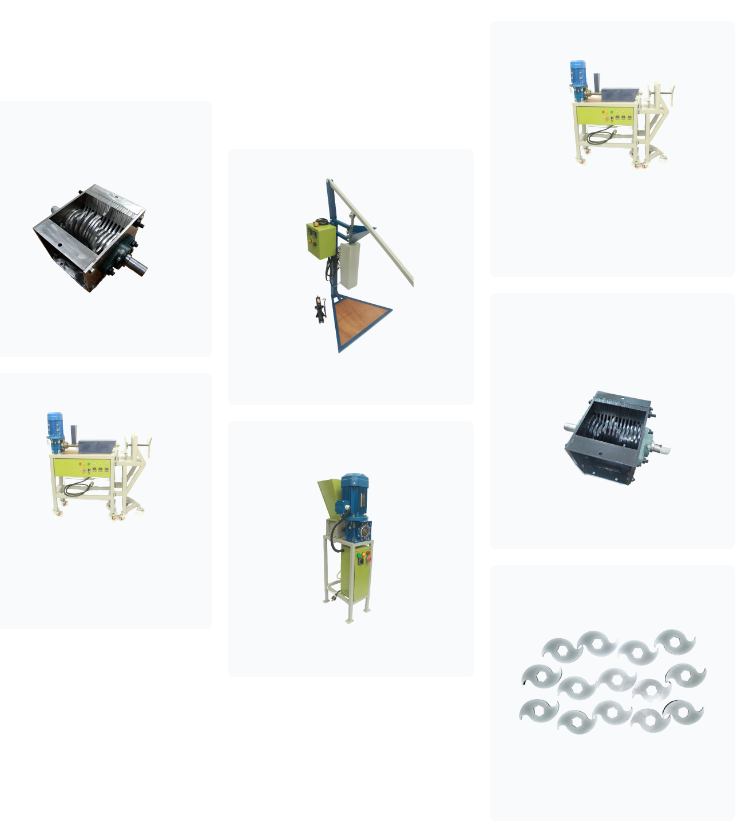
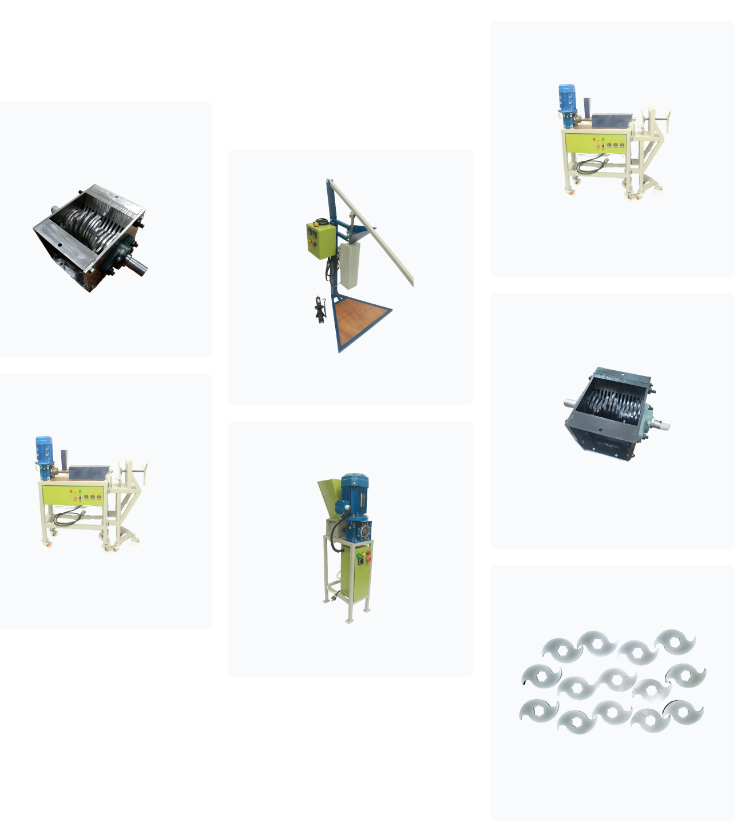
Before and after one commit to ksemilla/resiklo-v1, a Next.js app: page / in a window 1280 px wide. Shown: the part 628-1452 px from the top of the page, without its empty margins (289-1027 px from the left). Built offline with nearby package versions, Linux system fonts and the light colour scheme.

Commit message:
Removed padding

```diff
--- a/src/app/page.tsx
+++ b/src/app/page.tsx
@@ -186,7 +186,7 @@ const Products = () => {
             </div>
           </div>
           <div
-            className="bg-gray-50 border border-transparent rounded-md w-full h-64 flex justify-center items-center pb-14 pl-4 relative hover:shadow-sm hover:bg-gray-50 hover:border-gray-100"
+            className="bg-gray-50 border border-transparent rounded-md w-full h-64 flex justify-center items-center relative hover:shadow-sm hover:bg-gray-50 hover:border-gray-100"
             onMouseEnter={() => {
               setOpacity(1)
               setTranslate2(true)
@@ -331,7 +331,7 @@ const Products = () => {
         </div>
         <div className="col-span-1 flex flex-col space-y-4 ">
           <div
-            className="bg-gray-50 border border-transparent rounded-md w-full h-64 flex justify-center items-center pb-14 pl-4 relative hover:shadow-sm hover:bg-gray-50 hover:border-gray-100"
+            className="bg-gray-50 border border-transparent rounded-md w-full h-64 flex justify-center items-center relative hover:shadow-sm hover:bg-gray-50 hover:border-gray-100"
             onMouseEnter={() => {
               setOpacity(4)
               setTranslate5(true)
@@ -368,7 +368,7 @@ const Products = () => {
             </div>
           </div>
           <div
-            className="bg-gray-50 border border-transparent rounded-md w-full h-64 flex justify-center items-center pt-12 relative hover:shadow-sm hover:bg-gray-50 hover:border-gray-100"
+            className="bg-gray-50 border border-transparent rounded-md w-full h-64 flex justify-center items-center relative hover:shadow-sm hover:bg-gray-50 hover:border-gray-100"
             onMouseEnter={() => {
               setOpacity(5)
               setTranslate6(true)
```
